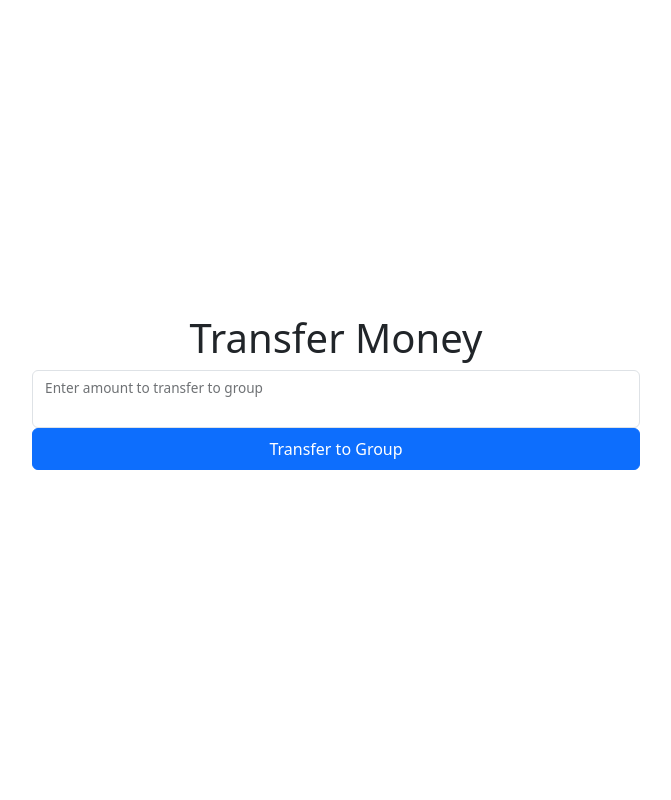
After one commit to rlmsinclair/zudget, a Flask app: page /transfer in a window 1280 px wide. The commit adds this page. Shown: the whole page, without its empty margins (304-975 px from the left). Run offline with Flask 3, Linux system fonts and the light colour scheme.

Commit message:
Add files via upload

```diff
--- a/templates/home.html
+++ b/templates/home.html
@@ -2,6 +2,8 @@
 {% block title %} Index {% endblock %}
 {% block head %}
 <link href="/static/css/index.css" rel="stylesheet" type="text/css">
+<link rel="icon" type="image/x-icon" href="/static/favicon.ico">
+
     {{ super() }}
 {% endblock %}
 {% block content %}
@@ -17,13 +19,14 @@
             </div>
             <div class="px-3 text-center w-50">
                 <h2>Group</h2>
-                <p>£5</p>
+                <p>£ {{ group_balance }}</p>
             </div>
         </div>
         <div class="col-md-3 text-center">
             <div class="d-grid gap-2 d-md-block">
                 <button class="btn btn-primary mb-2" onclick="location.href='/add';" value="Add">Add</button>
                 <button class="btn btn-primary mb-2" onclick="location.href='/withdraw';" value="Withdraw">Withdraw</button>
+                <button class="btn btn-primary mb-2" onclick="location.href='/transfer';" value="Transfer to Group">Transfer to Group</button>
                 <button class="btn btn-primary mb-2" onclick="location.href='/roulette';" value="Play">Play</button>
             </div>
         </div>
--- /dev/null
+++ b/templates/transfer.html
@@ -0,0 +1,17 @@
+{% extends "index_layout.html" %}
+{% block title %} Zudget - Login {% endblock %}
+{% block head %}
+    {{ super() }}
+{% endblock %}
+{% block content %}
+<main class="w-50 m-auto">
+    <form method="post">
+        <h1>Transfer Money</h1>
+        <div class="form-floating">
+            <input id="transfer" class="form-control" type="transfer" name="transfer" required>
+            <label for="transfer">Enter amount to transfer to group</label>
+        </div>
+        <button class="btn btn-primary w-100 py-2" type="submit">Transfer to Group</button>
+    </form>
+</main>
+{% endblock %}
```
